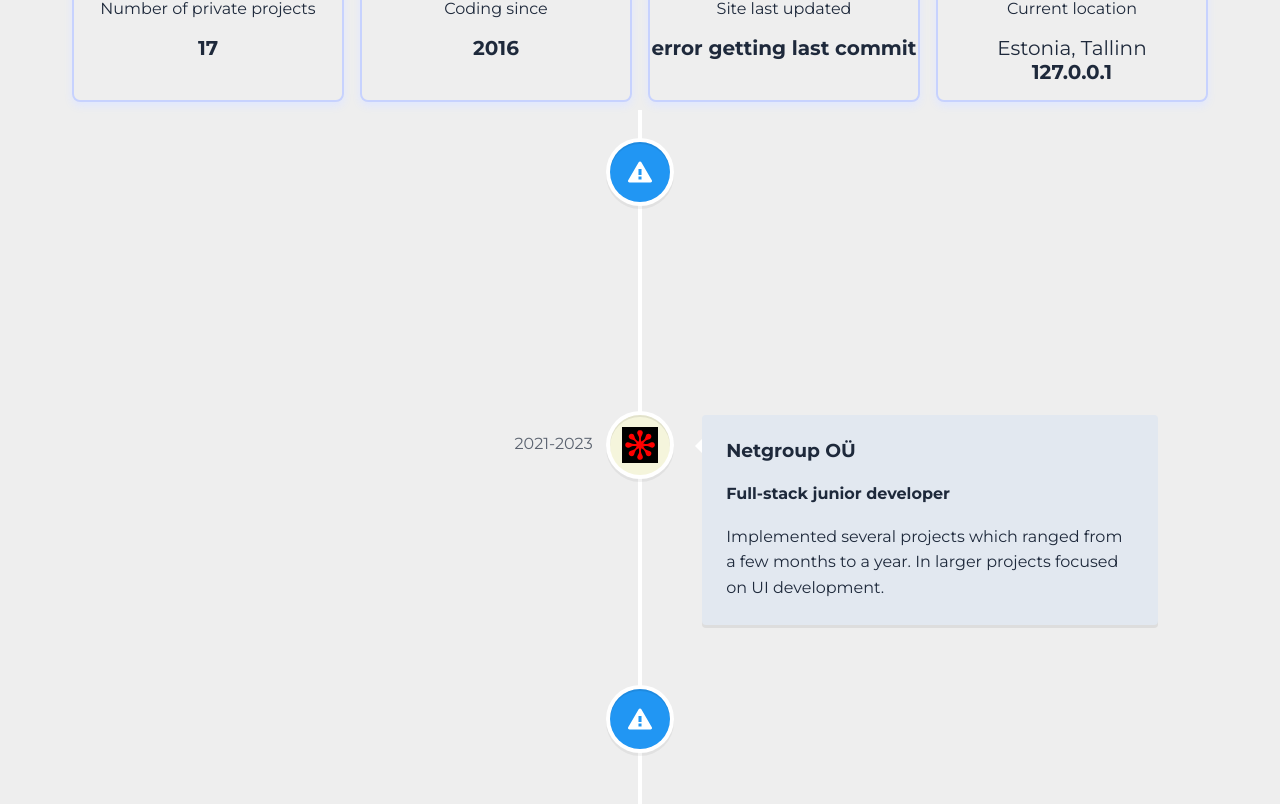
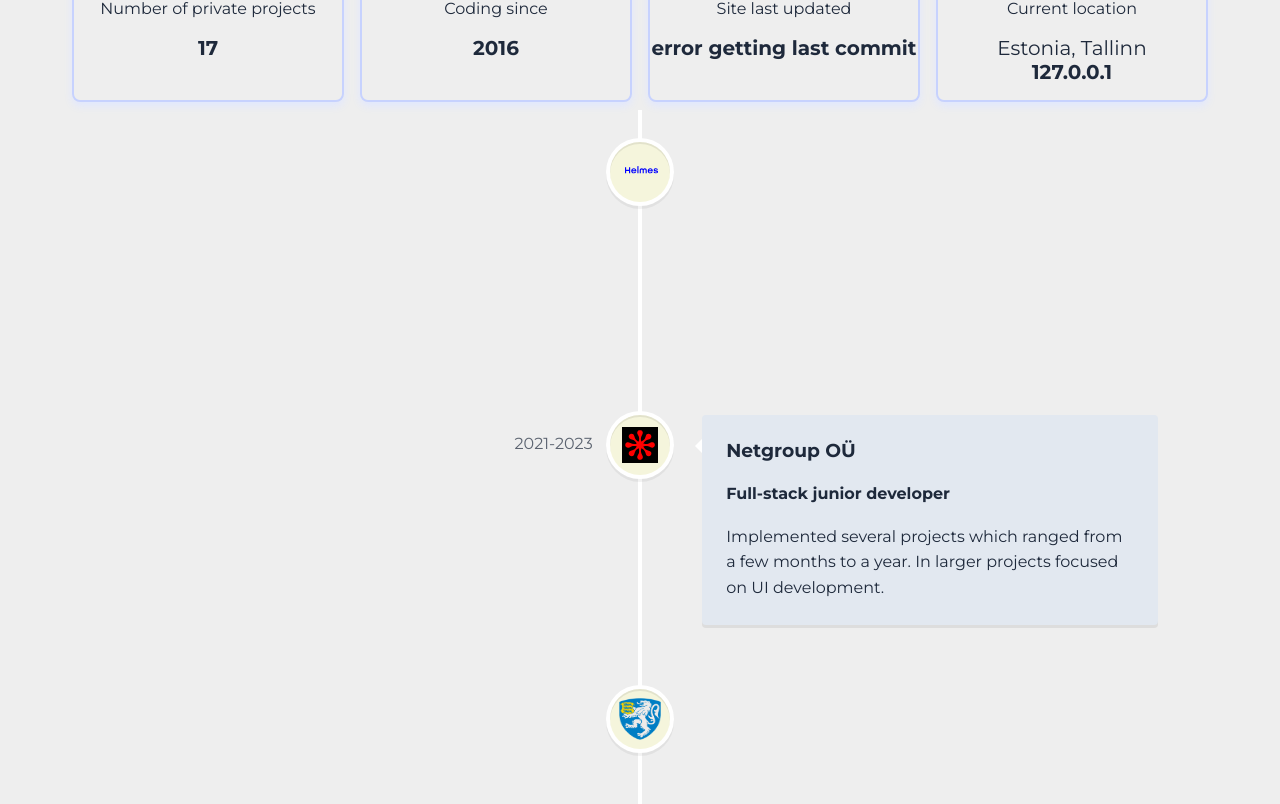
Before and after one commit to Seeru-crypto/aurora_front, a Next.js app: page / in a window 1280 px wide. Shown: the part 1796-2600 px from the top of the page. Built offline with nearby package versions, Linux system fonts and the light colour scheme.

Commit message:
feat: add workplace icons

```diff
--- a/src/views/experience/Timeline.tsx
+++ b/src/views/experience/Timeline.tsx
@@ -5,6 +5,7 @@ import { GoAlert, GoCalendar } from 'react-icons/go';
 import TimelineElement, { ITimelineElement } from './TimelineElement'; // Update the path to your image
 import NetGroup_icon from '../../icons/NetGroup_icon.svg';
 import Helmes_icon from '../../icons/Helmes_icon.svg';
+import PPA_ICON from '../../icons/PPA_icon.png';
 
 const Timeline = () => {
   const data: ITimelineElement[] = [
@@ -13,8 +14,8 @@ const Timeline = () => {
       position: 'Full-stack developer',
       desc: 'Main tasks were maintanace and new feature development on a microservice project, with over 20 modules.',
       date: '2023-2024',
-      icon: <GoAlert />,
-      iconStyle: { background: 'rgb(33, 150, 243)', color: '#fff' },
+      icon: <Helmes_icon className="HLM-icon" />,
+      iconStyle: {background: 'beige', display: 'flex', justifyContent: 'center', alignItems: 'center'},
     },
     {
       title: 'Netgroup OÜ',
@@ -25,12 +26,12 @@ const Timeline = () => {
       iconStyle: { background: 'beige', color: 'black', display: 'flex', justifyContent: 'center', alignItems: 'center' },
     },
     {
-      title: 'Police and Border patrol',
-      position: 'System administrator',
+      title: 'Police and Border Guard Board',
+      position: 'System a dministrator',
       desc: 'I was responsible for the PPA\'s management information system, which had over 150 users. I created data models, ETL pipelines, and wrote documentation (information models, user stories, detailed analysis of new functionalities, and descriptions of processes affecting services).',
       date: '2018-2020',
-      icon: <GoAlert />,
-      iconStyle: { background: 'rgb(33, 150, 243)', color: '#fff' },
+      icon: <img src={PPA_ICON.src} height='42px' width="42px" />,
+      iconStyle: { background: 'beige', color: '#fff', display: 'flex', justifyContent: 'center', alignItems: 'center' },
     },
   ];
 
@@ -66,6 +67,17 @@ const TimelineStyles = styled.div`
     background-color: transparent;
   }
 
+  .HLM-icon {
+    width: 156px;
+    height: inherit;
+    margin-left: 0;
+    margin-top: 0;
+    fill: blue;
+
+    top: 40%;
+    left: 25%;
+  }
+
   .NG-icon {
     height: 36px;
     width: 36px;
```
Also changed, not shown: src/icons/Helmes_icon.svg, src/icons/PPA_icon.png (added).
